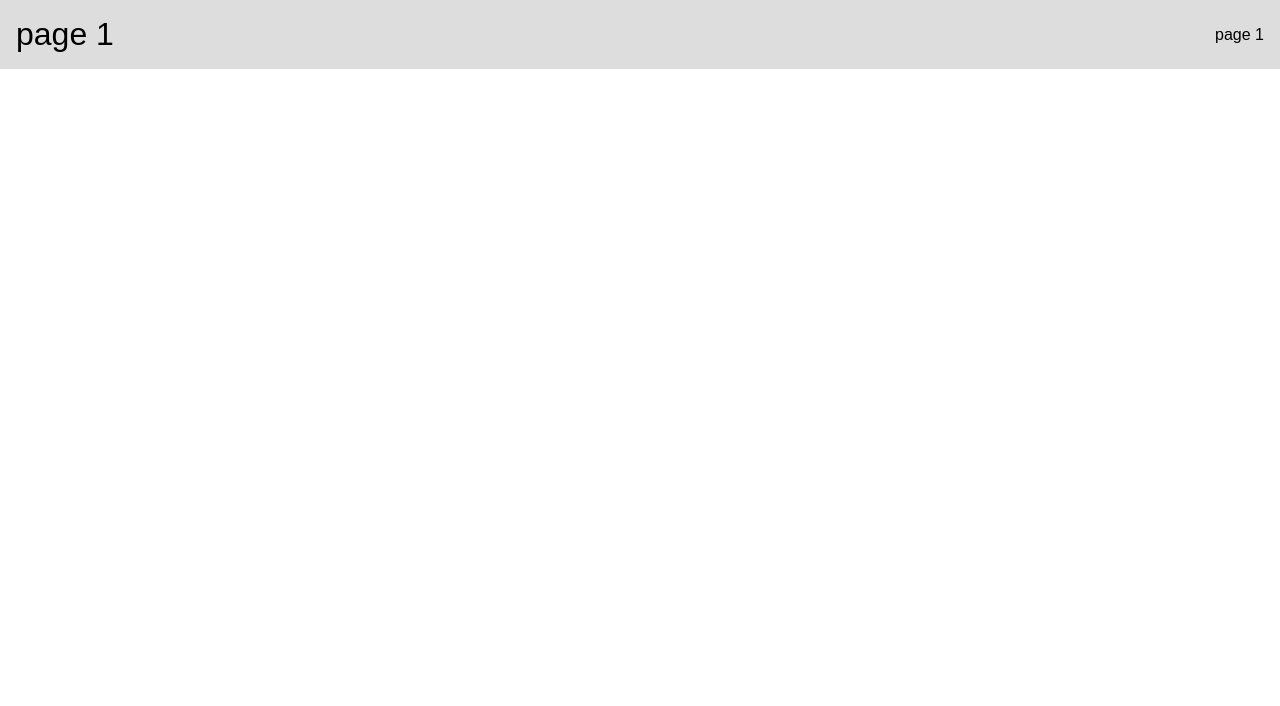
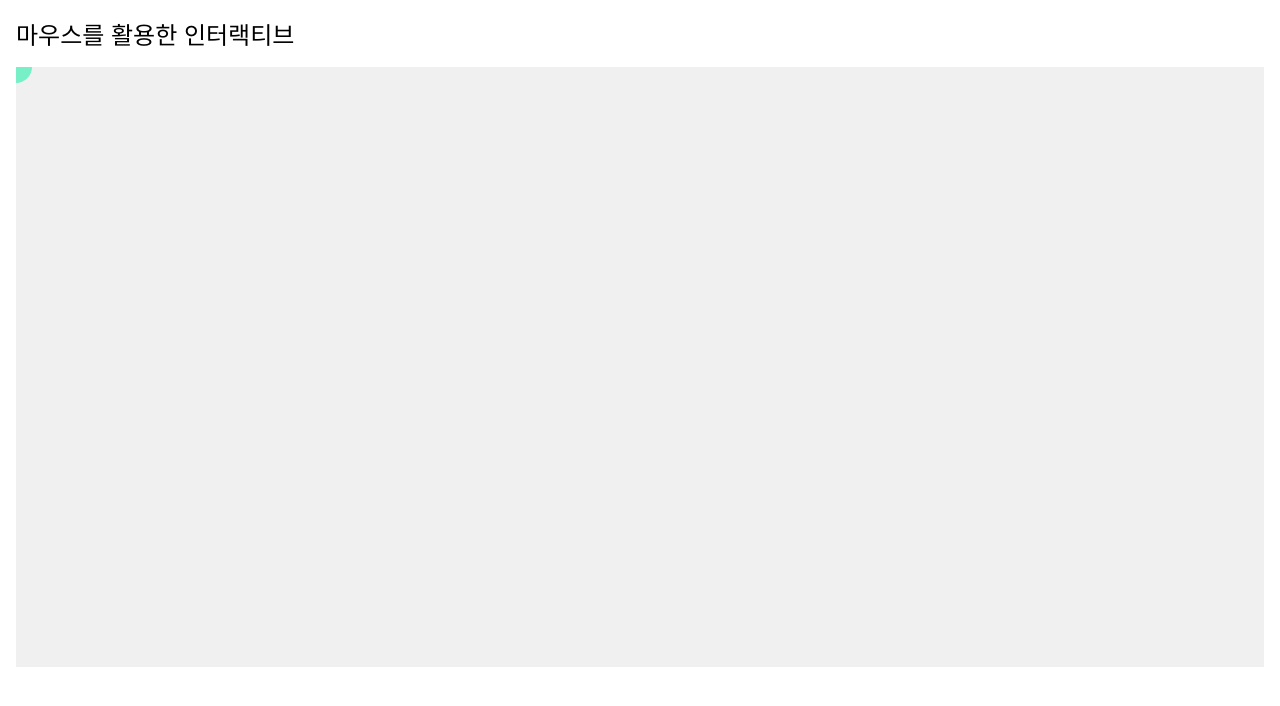
Before and after one commit to kimgunho/interactive-web-practice, a plain HTML site: page index.html in a window 1280 px wide. Drawn offline with Linux system fonts and the light colour scheme.

Commit message:
Feat : 추가 파트1 마우스를 활용한 인터렉티브 기초

```diff
--- a/css/style.css
+++ b/css/style.css
@@ -5,3 +5,30 @@ header {
   justify-content: space-between;
   background-color: #ddd;
 }
+
+.wrapper {
+  padding: 1rem;
+}
+
+.contents {
+  width: 100%;
+  height: 600px;
+  background-color: #f0f0f0;
+  position: relative;
+  cursor: none;
+  overflow: hidden;
+  margin: 1rem 0;
+}
+
+.cursor {
+  mix-blend-mode: multiply;
+  width: 2rem;
+  height: 2rem;
+  background-color: aquamarine;
+  border-radius: 50%;
+  position: absolute;
+  top: 0;
+  left: 0;
+  transition: all 0.2s ease;
+  margin: -1rem 0 0 -1rem;
+}
--- a/index.html
+++ b/index.html
@@ -9,11 +9,30 @@
     <link rel="stylesheet" type="text/css" href="./css/style.css" />
   </head>
   <body>
-    <header>
-      <h1>page 1</h1>
-      <ul class="gnb">
-        <li><a href="./pages/test.html">page 1</a></li>
-      </ul>
-    </header>
+    <h1></h1>
+    <section class="wrapper">
+      <article class="part1">
+        <h2>마우스를 활용한 인터랙티브</h2>
+        <p class="xyResults"></p>
+        <div class="contents">
+          <div class="cursor"></div>
+        </div>
+      </article>
+
+      <script>
+        const results = document.querySelector(".xyResults");
+        const cursor = document.querySelector(".cursor");
+
+        window.onload = function () {
+          window.addEventListener("mousemove", mouseEventFunc);
+        };
+
+        function mouseEventFunc(event) {
+          const { clientX, clientY } = event;
+          results.innerText = `x : ${clientX}, y : ${clientY}`;
+          cursor.style.transform = `translate(${clientX}px, ${clientY}px)`;
+        }
+      </script>
+    </section>
   </body>
 </html>
```
